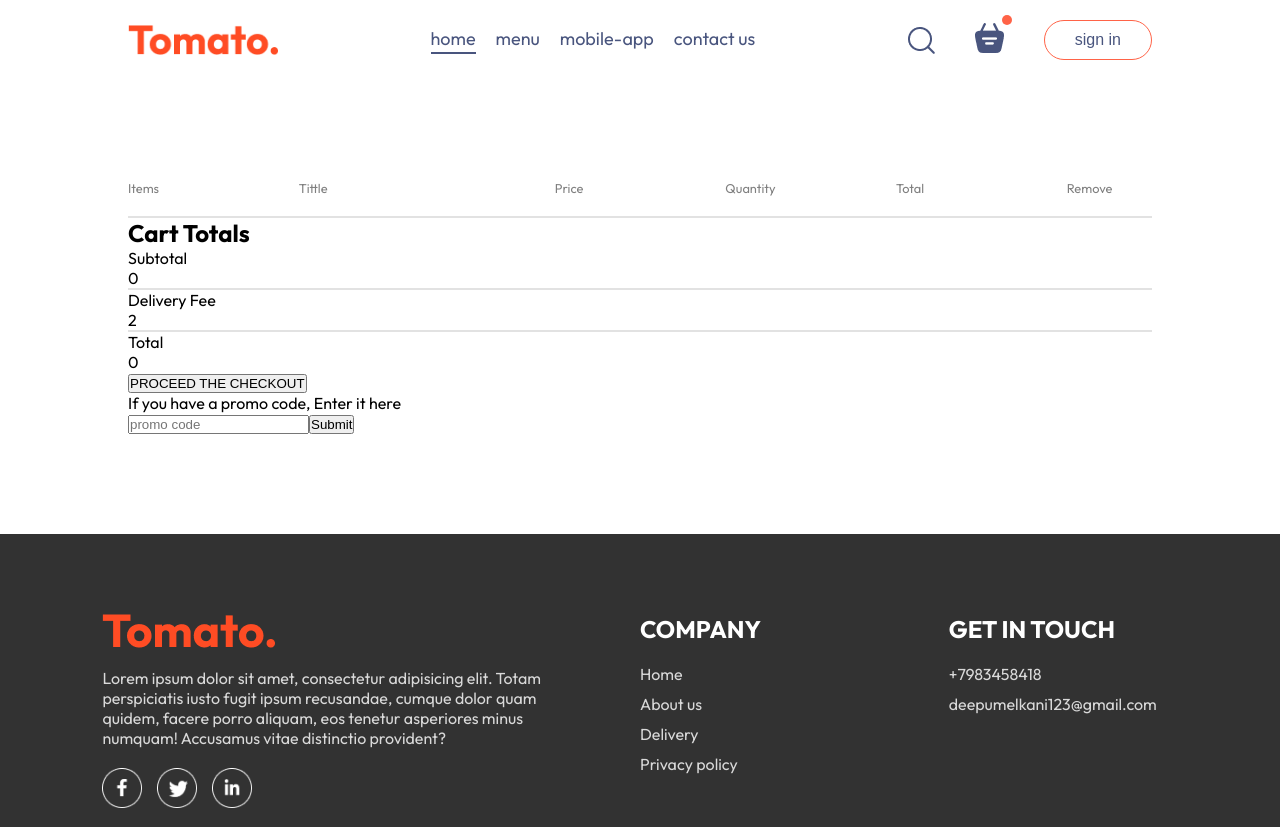
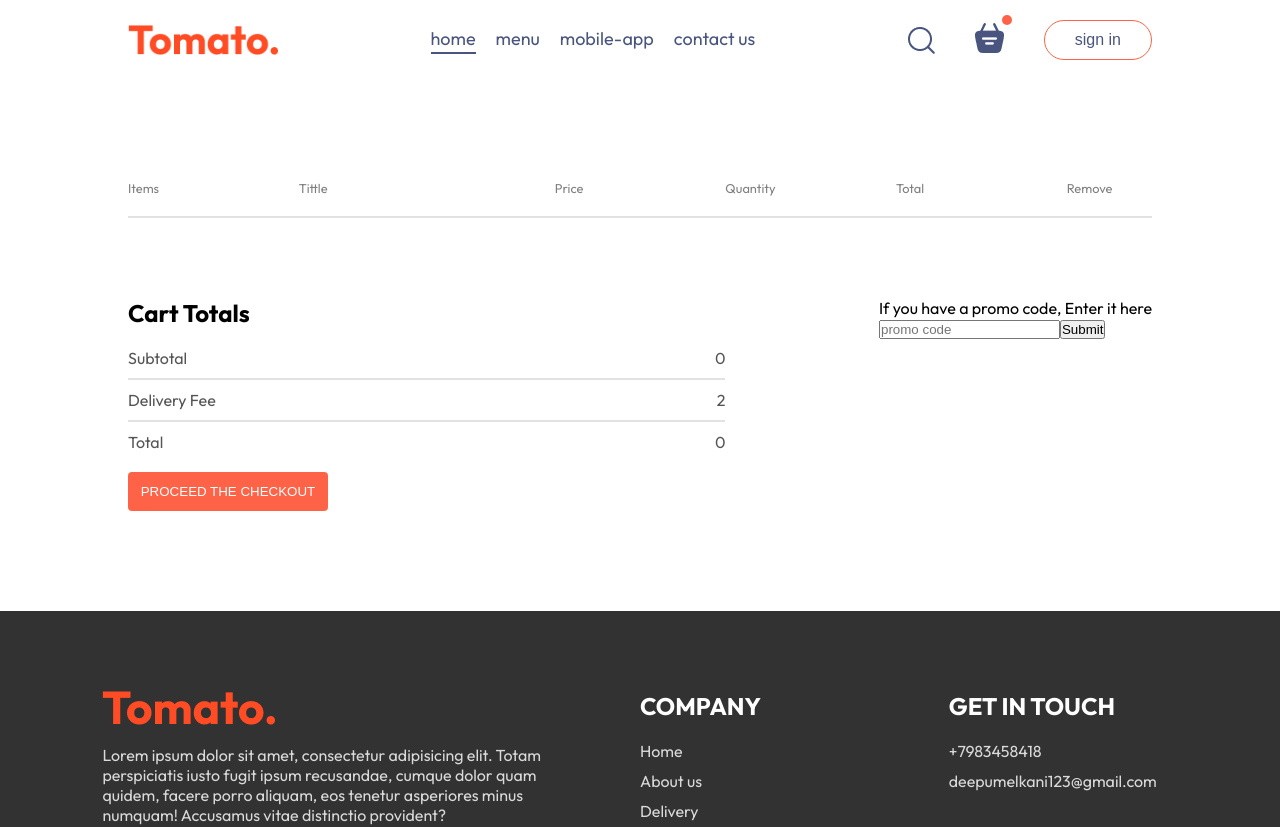
Before and after one commit to Deepanshumelkani77/Tomato, a React (Vite) app: page /cart in a window 1280 px wide. Shown: the top 827 px of the page. Built offline with nearby package versions, Linux system fonts and the light colour scheme.

Commit message:
add css property for cart total section

```diff
--- a/src/pages/cart/Cart.css
+++ b/src/pages/cart/Cart.css
@@ -30,3 +30,39 @@
     cursor: pointer;
 
 }
+
+.cart-bottom{
+    margin-top: 80px;
+    display: flex;
+    justify-content: space-between;
+    gap:max(12vw,20px);
+
+}
+.cart-total{
+
+    flex:1;
+    display: flex;
+    flex-direction: column;
+    gap:20px;
+}
+
+.cart-total-details{
+
+    display: flex;
+    justify-content: space-between;
+    color:#555;
+
+}
+.cart-total hr{
+    margin: 10px 0px;
+
+}
+.cart-total button{
+    border: none;
+    color: white;
+    background-color: tomato;
+    width:max(15vw,200px);
+    padding:12px 0px;
+    border-radius: 4px;
+    cursor: pointer;;
+}
```
